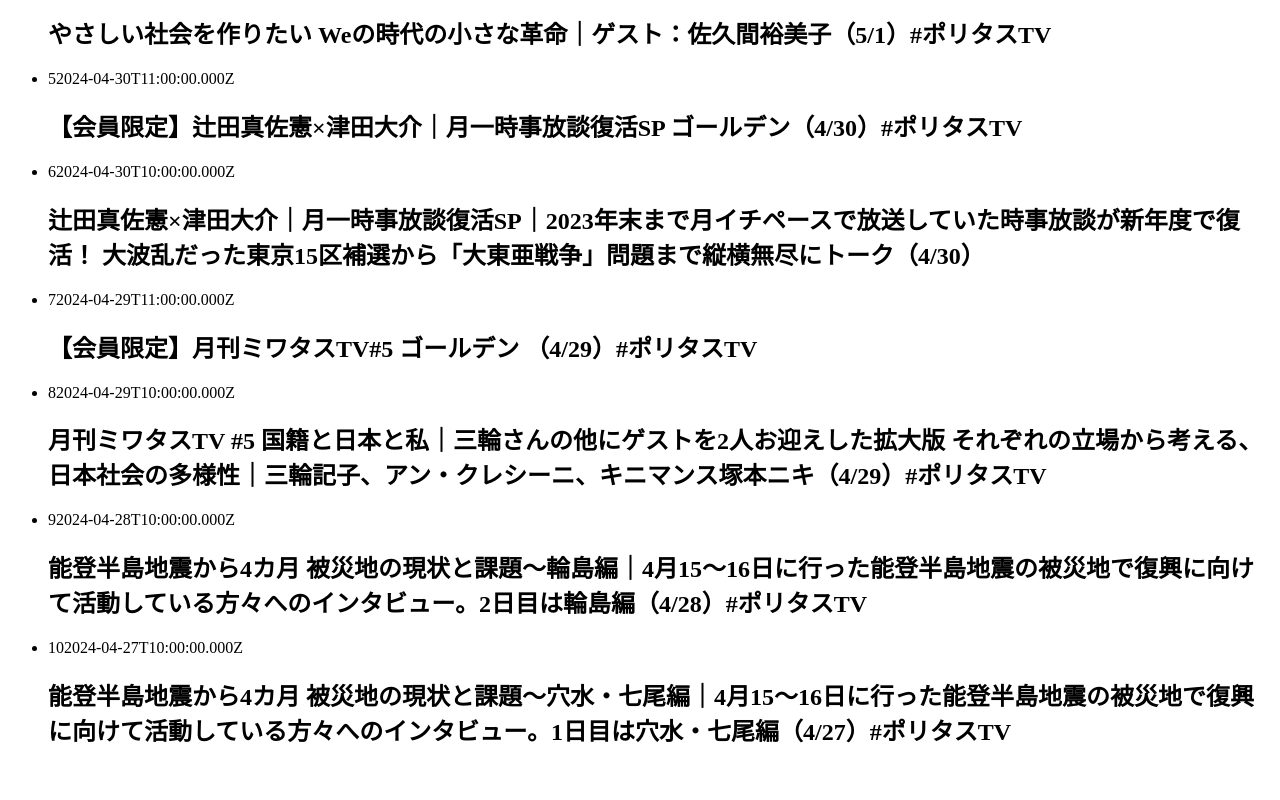
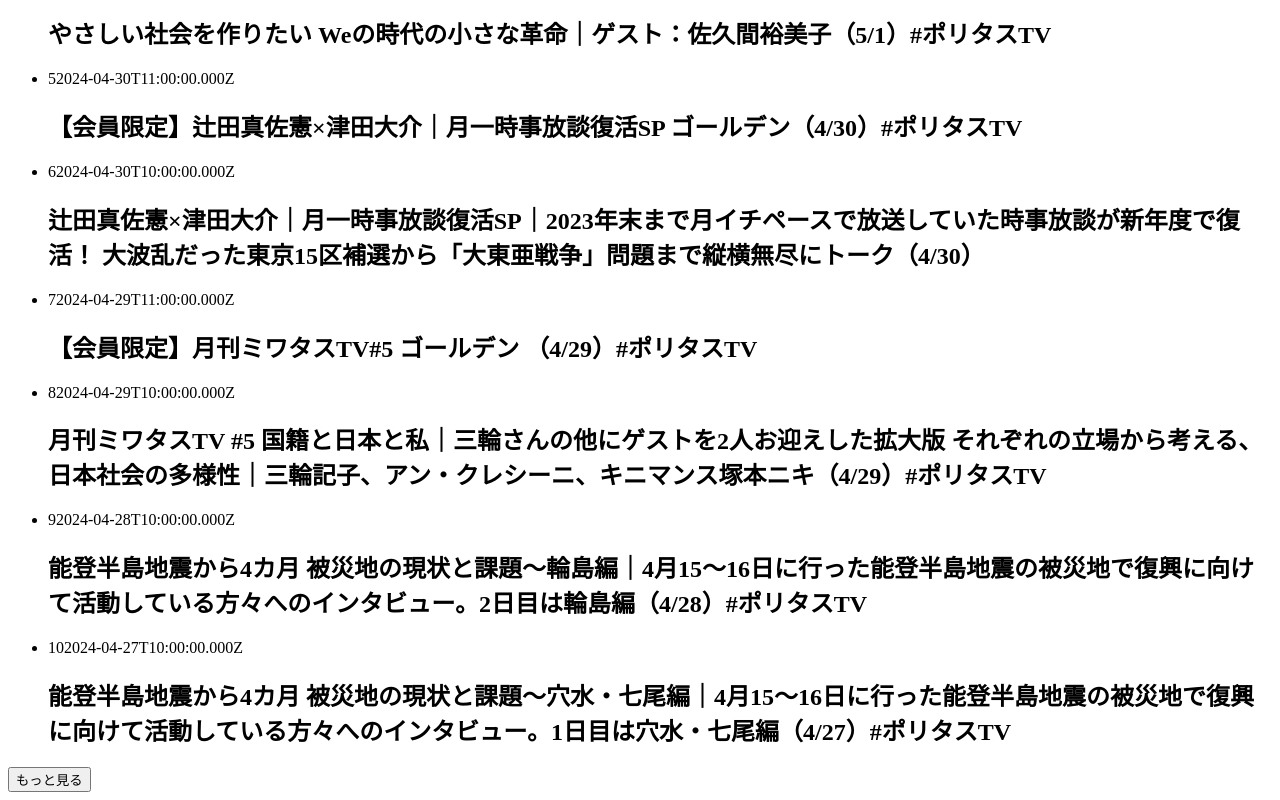
Before and after one commit to kimizuy/my-server-actions-app, a Next.js app: page / in a window 1280 px wide. Shown: the part 526-1326 px from the top of the page. Before the commit the page ends 1293 px from the top, so only its background shows below. Built offline with nearby package versions, Linux system fonts and the light colour scheme.

Commit message:
wip: add load more

```diff
--- a/src/app/actions.ts
+++ b/src/app/actions.ts
@@ -10,6 +10,12 @@
   prevState: FilterVideosState,
   formData: FormData
 ): Promise<FilterVideosState> {
+  const shouldLoadMore = formData.get("shouldLoadMore") === "true";
+
+  if (shouldLoadMore) {
+    return loadMore(prevState);
+  }
+
   const keyword = formData.get("keyword")?.toString().trim() || "";
   const order = (formData.get("order")?.toString() as "asc" | "desc") || "desc";
   const years = initialYears.filter((year) => formData.has(year));
@@ -17,10 +23,8 @@
   const filteredVideosByYear = filterVideosByYear(videosJson, years);
   const searchedVideos = searchVideos(filteredVideosByYear, keyword);
   const sortedVideos = sortVideos(searchedVideos, order);
-
   const nextCursor =
     sortedVideos.length > ITEMS_COUNT ? sortedVideos[ITEMS_COUNT].id : null;
-
   const videos = sortedVideos.slice(0, ITEMS_COUNT);
 
   return {
@@ -61,3 +65,8 @@
   const result = order === "desc" ? videos : [...videos].reverse();
   return result;
 }
+
+function loadMore(prevState: FilterVideosState) {
+  console.log("loadMore!");
+  return prevState;
+}
--- a/src/app/form.tsx
+++ b/src/app/form.tsx
@@ -7,8 +7,7 @@
 
 export function Form() {
   const [state, formAction] = useFormState(filterVideos, initialState);
-  // const [readMore, setReadMore] = useState(false);
-  console.log("keyword", state.keyword);
+  const [shouldLoadMore, setShouldLoadMore] = useState(false);
 
   return (
     <div className="flex gap-8">
@@ -39,12 +38,18 @@
               </select>
             </label>
           </div>
-          {/* <input
+          <input
             type="hidden"
-            name="readMore"
-            value={readMore ? "true" : "false"}
-          /> */}
-          <SubmitButton>検索</SubmitButton>
+            name="shouldLoadMore"
+            value={shouldLoadMore.toString()}
+          />
+          <SubmitButton
+            onClick={() => {
+              setShouldLoadMore(false);
+            }}
+          >
+            検索
+          </SubmitButton>
         </form>
       </div>
 
@@ -60,6 +65,18 @@
             </li>
           ))}
         </ul>
+
+        {state.nextCursor ? (
+          <SubmitButton
+            form="search"
+            className="mt-12"
+            onClick={() => {
+              setShouldLoadMore(true);
+            }}
+          >
+            もっと見る
+          </SubmitButton>
+        ) : null}
       </div>
     </div>
   );
```
